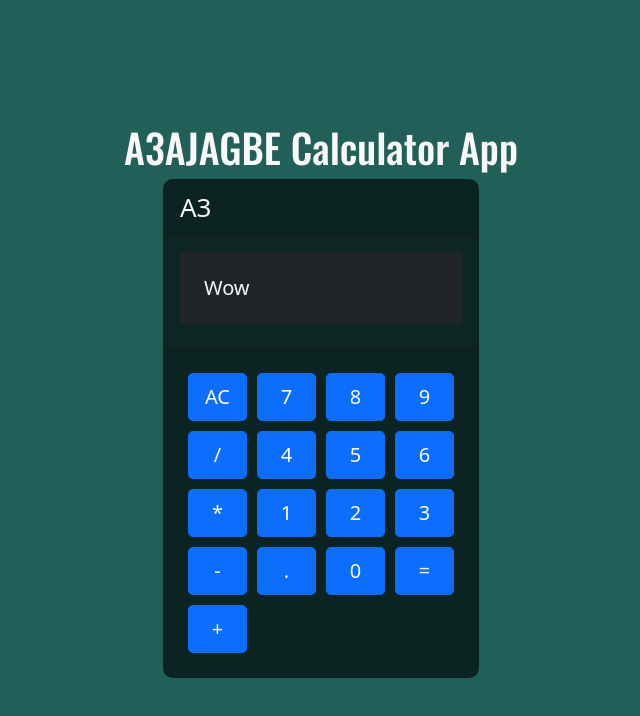
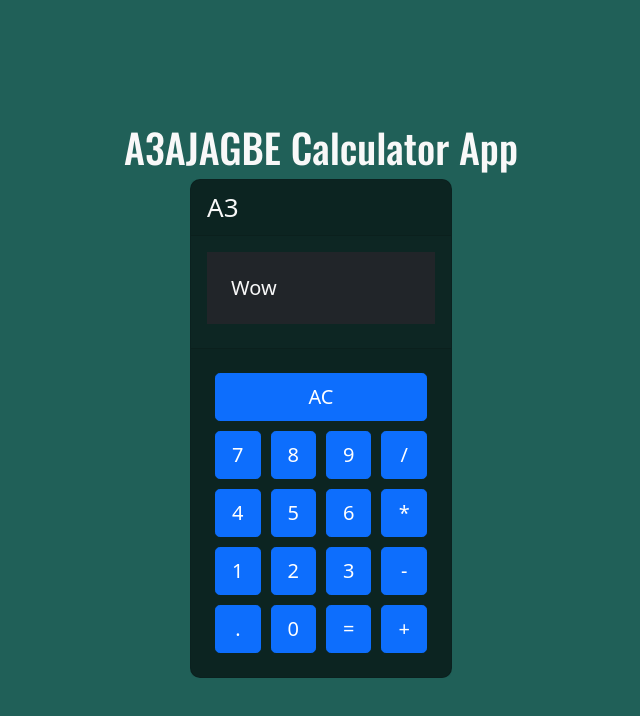
Before and after one commit to A3AJAGBE/react-calculator, a React (Create React App) app: page / in a window 1280 px wide. Shown: the top 716 px of the page, without its empty margins (319-959 px from the left). Built offline with nearby package versions, Linux system fonts and the light colour scheme.

Commit message:
Add button clear style

```diff
--- a/src/App.css
+++ b/src/App.css
@@ -20,3 +20,8 @@
     grid-template-columns: repeat(4, 1fr);
     gap: 10px;
 }
+
+#clear {
+    grid-column: 1 / 5;
+    grid-row: 1;
+  }
```
